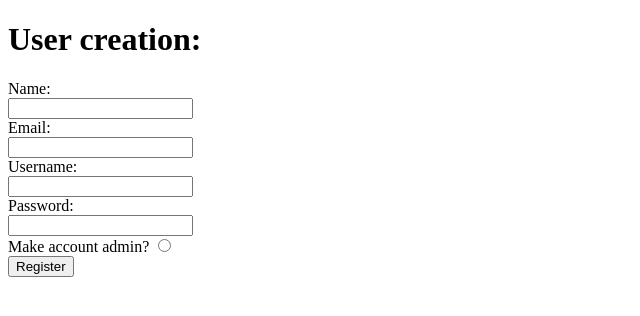
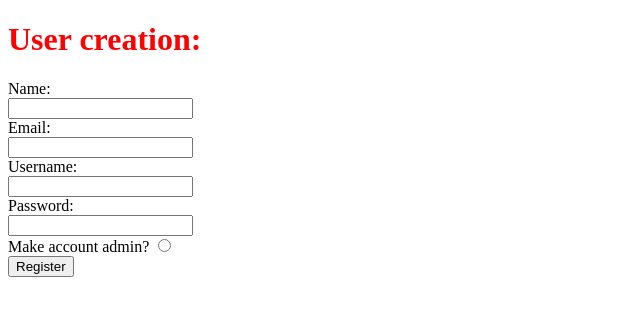
Before and after one commit to bananalden/schoolproject, a PHP site: page /otherpages/registration.php in a window 1280 px wide. Shown: the top 316 px of the page, without its empty margins (0-640 px from the left). Run offline with PHP 8.4, Linux system fonts and the light colour scheme.

Commit message:
typed in the files

```diff
--- a/css/registration.css
+++ b/css/registration.css
@@ -0,0 +1,3 @@
+h1 {
+    color: red;
+}
--- a/otherpages/registration.php
+++ b/otherpages/registration.php
@@ -10,6 +10,7 @@ use function PHPSTORM_META\map;
     <meta charset="UTF-8">
     <meta name="viewport" content="width=device-width, initial-scale=1.0">
     <title>Document</title>
+    <link rel="stylesheet" href="../css/registration.css">
 </head>
 <body>
     <h1>User creation:</h1>
```
